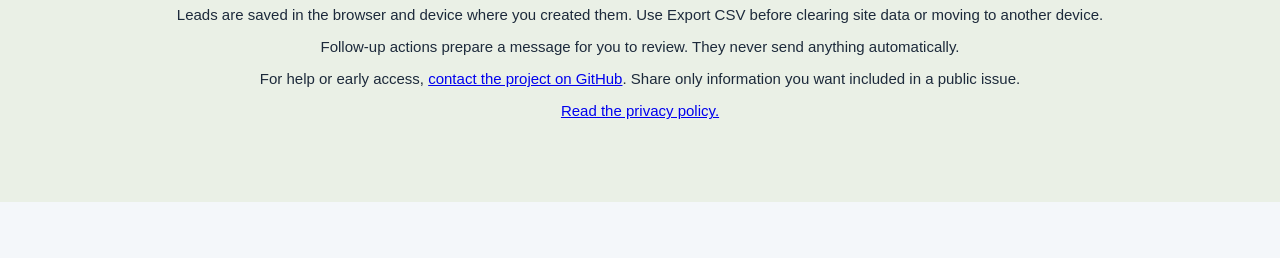
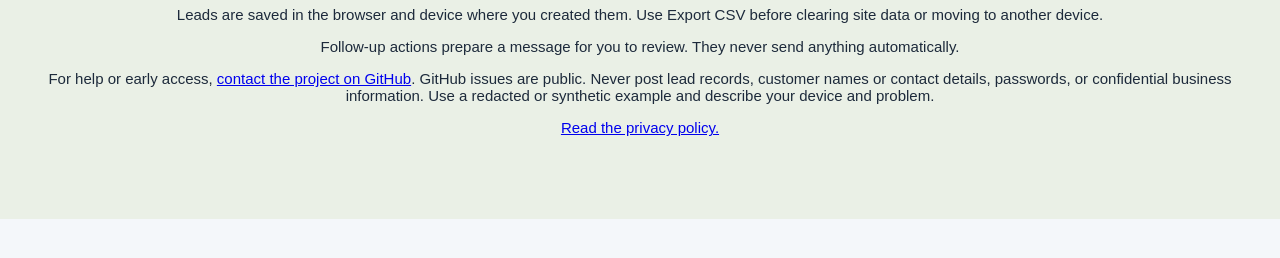
Before and after one commit to marksheininwork-netizen/leadrescue, a plain HTML site: page support.html in a window 1280 px wide. Shown: the part 188-446 px from the top of the page. Drawn offline with Linux system fonts and the light colour scheme.

Commit message:
Protect lead details on support page

```diff
--- a/support.html
+++ b/support.html
@@ -1 +1 @@
-<!doctype html><html lang="en"><head><meta charset="utf-8"><meta name="viewport" content="width=device-width,initial-scale=1"><meta name="theme-color" content="#7478c9"><title>Support — LeadRescue</title><link rel="stylesheet" href="style.css"></head><body><main class="section intro"><a class="text-link" href="./">← LeadRescue</a><span class="eyebrow">SUPPORT</span><h1>Help with your lead inbox.</h1><p>Leads are saved in the browser and device where you created them. Use Export CSV before clearing site data or moving to another device.</p><p>Follow-up actions prepare a message for you to review. They never send anything automatically.</p><p>For help or early access, <a href="https://github.com/marksheininwork-netizen/leadrescue/issues/new?title=LeadRescue%20support">contact the project on GitHub</a>. Share only information you want included in a public issue.</p><p><a href="privacy.html">Read the privacy policy.</a></p></main></body></html>
+<!doctype html><html lang="en"><head><meta charset="utf-8"><meta name="viewport" content="width=device-width,initial-scale=1"><meta name="theme-color" content="#7478c9"><title>Support — LeadRescue</title><link rel="stylesheet" href="style.css"></head><body><main class="section intro"><a class="text-link" href="./">← LeadRescue</a><span class="eyebrow">SUPPORT</span><h1>Help with your lead inbox.</h1><p>Leads are saved in the browser and device where you created them. Use Export CSV before clearing site data or moving to another device.</p><p>Follow-up actions prepare a message for you to review. They never send anything automatically.</p><p>For help or early access, <a href="https://github.com/marksheininwork-netizen/leadrescue/issues/new?title=LeadRescue%20support">contact the project on GitHub</a>. GitHub issues are public. Never post lead records, customer names or contact details, passwords, or confidential business information. Use a redacted or synthetic example and describe your device and problem.</p><p><a href="privacy.html">Read the privacy policy.</a></p></main></body></html>
```
